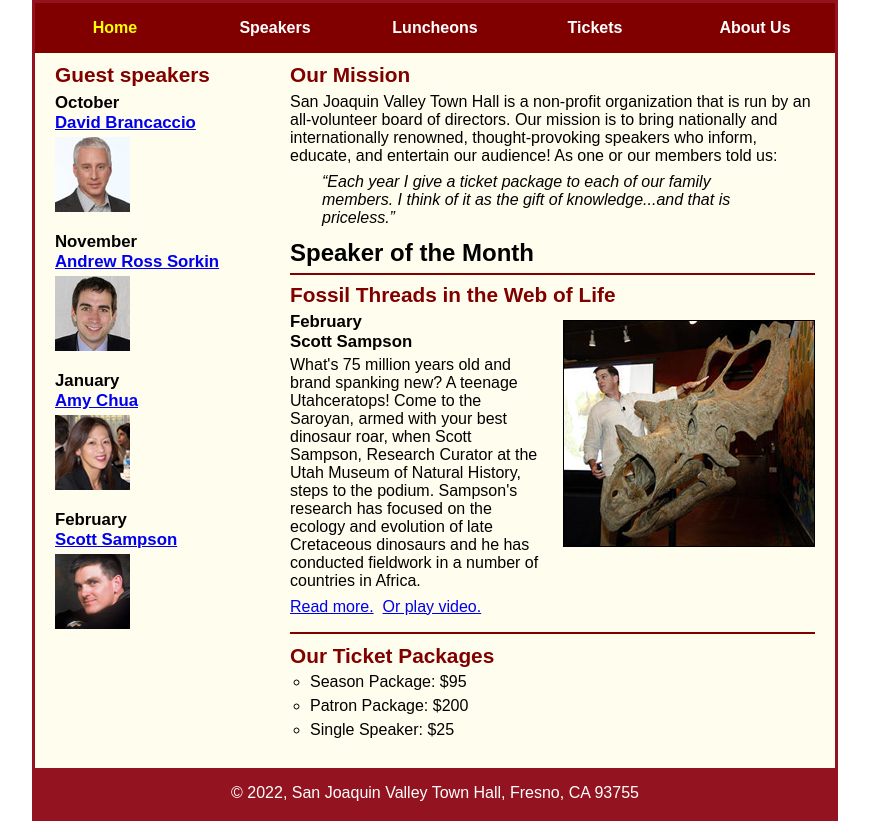
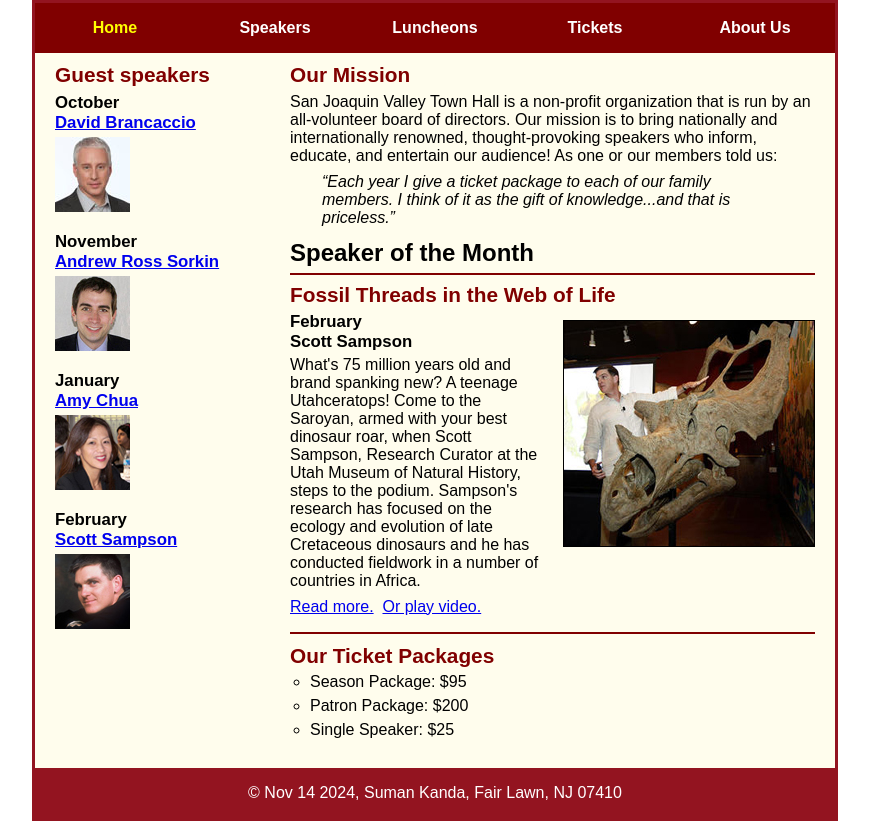
Before and after one commit to ItxSue/A09, a plain HTML site: page index.html in a window 1280 px wide. Shown: the part 120-941 px from the top of the page, without its empty margins (205-1074 px from the left). Drawn offline with Linux system fonts and the light colour scheme.

Commit message:
Update index.html

```diff
--- a/index.html
+++ b/index.html
@@ -77,7 +77,7 @@
 		</aside>
 	</main>
 	<footer>
-		<p>&copy; 2022, San Joaquin Valley Town Hall, Fresno, CA 93755</p>
+		<p>&copy; Nov 14 2024, Suman Kanda, Fair Lawn, NJ 07410</p>
 	</footer>
 </body>
 </html>
```
